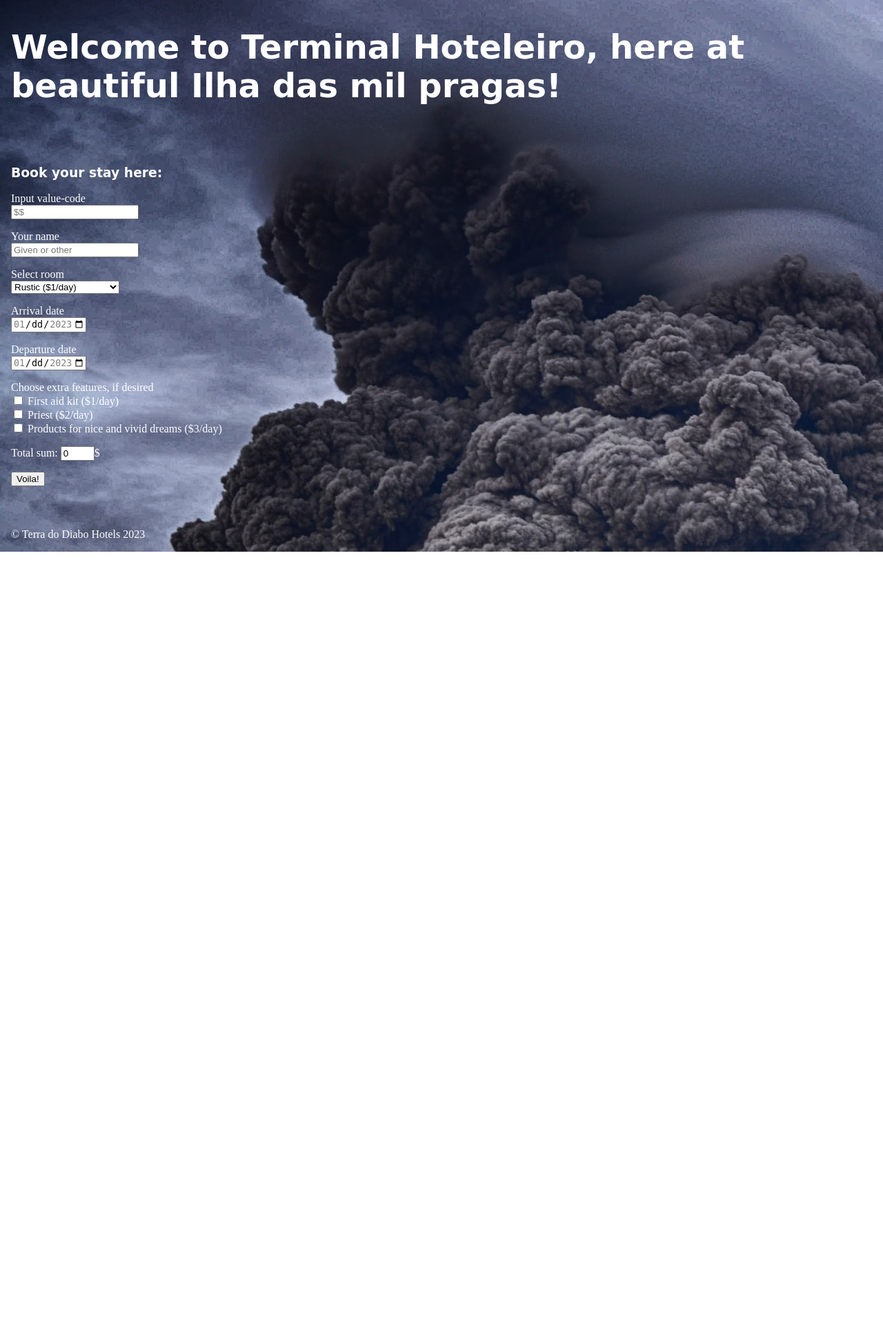
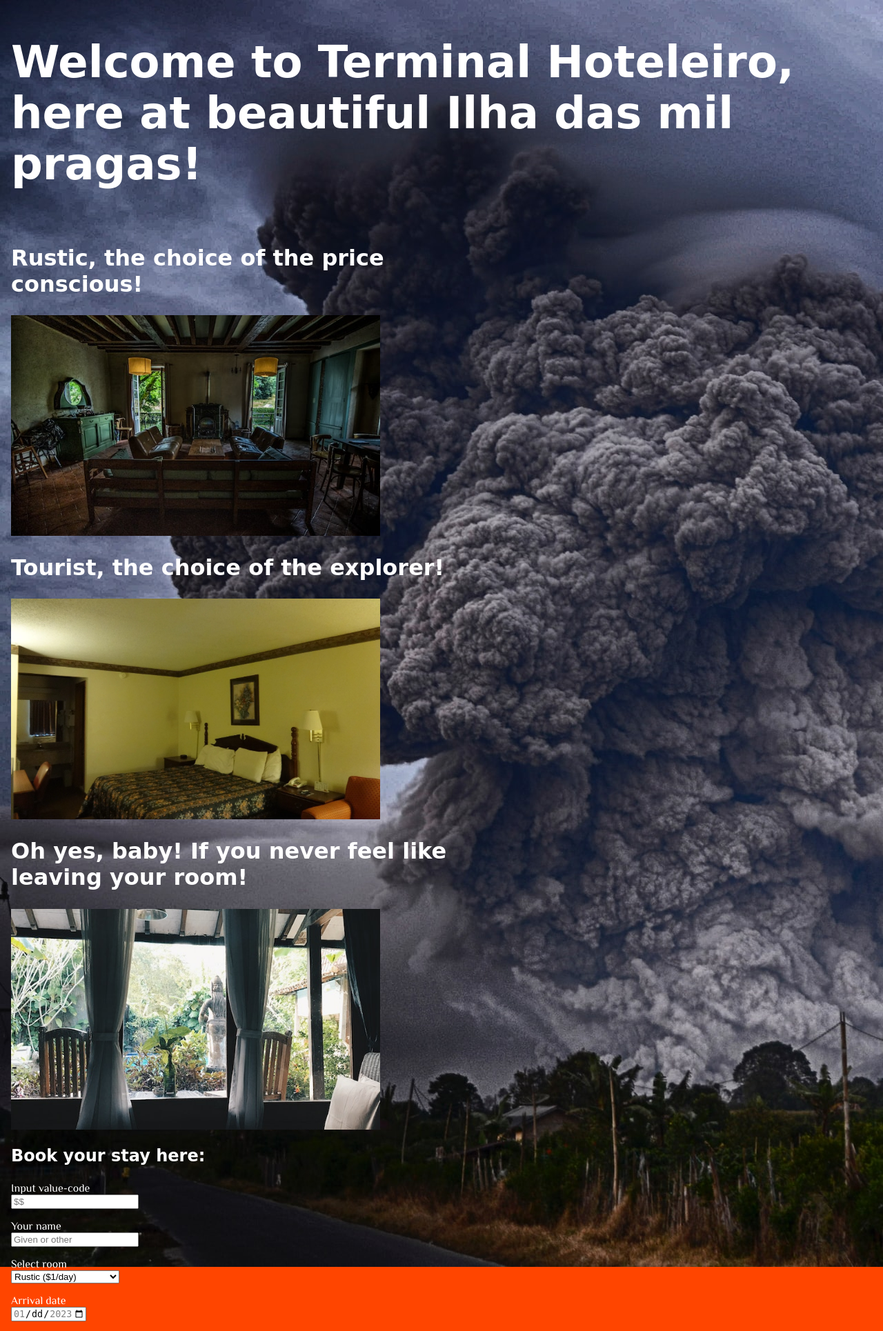
Before and after one commit to MagnusVV/Yrgopelago-MVV, a PHP site: template views/main.php in a window 1280 px wide. Shown: the top 1930 px of the page at 69% size. Before the commit the page ends 800 px from the top, so only its background shows below. Run offline with PHP 8.4, Linux system fonts and the light colour scheme; the template is opened without the code that fills it, so the values that code supplies are empty; data comes from the database, SQL or seed files in the repository; both versions use the stored data as it was after the commit; some web fonts are replaced.

Commit message:
Building and layout of webpage.

```diff
--- a/assets/styles/global.css
+++ b/assets/styles/global.css
@@ -1,25 +1,5 @@
 /* FONTS USED */
-
-@font-face {
-  font-family: 'Oswald-medium';
-  src: url('../fonts/Oswald-VariableFont_wght.woff') format('woff');
-  src: url('../fonts/Oswald-VariableFont_wght.woff2') format('woff2');
-  font-weight: 500;
-}
-
-@font-face {
-  font-family: 'Oswald-regular';
-  src: url('..//fonts/Oswald-VariableFont_wght.woff') format('woff');
-  src: url('../fonts/Oswald-VariableFont_wght.woff2') format('woff2');
-  font-weight: 400;
-}
-
-@font-face {
-  font-family: 'Montserrat-regular';
-  src: url('../fonts/Montserrat-VariableFont_wght.woff') format('woff');
-  src: url('../fonts/Montserrat-VariableFont_wght.woff2') format('woff2');
-  font-weight: 400;
-}
+@import url('https://fonts.googleapis.com/css2?family=Philosopher:ital,wght@0,400;0,700;1,400;1,700&display=swap');
 
 @import url('https://fonts.googleapis.com/css2?family=Moon+Dance&display=swap');
 
@@ -30,11 +10,19 @@ h3 {
 }
 
 h1 {
-  font-size: 3rem;
+  font-size: 4rem;
+}
+
+h2 {
+  font-size: 2rem;
+}
+
+h3 {
+  font-size: 1.5rem;
 }
 
 :root {
-  font-family: 'Montserrat-regular';
+  font-family: 'Philosopher', sans-serif;
   color: white;
 }
 
@@ -48,6 +36,7 @@ body {
   background-image: url('../images/yosh-ginsu-qexZLgMcbPc-unsplash.jpg');
   background-repeat: no-repeat;
   background-color: orangered;
+  width: 100vw;
   margin: 0 auto;
   height: 100vh;
   display: flex;
--- a/assets/styles/style.css
+++ b/assets/styles/style.css
@@ -4,6 +4,23 @@
 }
 
 .calendar,
-.roomPreviews {
-  width: 50%;
+.room-previews {
+  width: 100%;
 }
+
+.room-previews {
+  display: flex;
+  flex-direction: column;
+}
+
+.room-image-container {
+  width: 75%;
+  height: 40vh;
+}
+
+.room-image {
+  width: 100%;
+  height: 100%;
+  object-fit: cover;
+  object-position: center;
+}
--- a/views/main.php
+++ b/views/main.php
@@ -22,11 +22,22 @@ try {
     <section class="actions">
 
         <!-- Images and short info about rooms -->
-        <section class="roomPreviews">
+        <section class="room-previews">
 
-            <div id="room-1"></div>
-            <div id="room-2"></div>
-            <div id="room-3"></div>
+            <div id="room-1">
+                <h2>Rustic, the choice of the price conscious!</h2>
+                <div class="room-image-container ">
+                    <img class="room-image" src="../assets/images/yente-van-eynde-OmcrNPadXR4-unsplash.jpg" alt="A decripit room">
+                </div>
+            </div>
+            <div id="room-2">
+                <h2>Tourist, the choice of the explorer!</h2>
+                <div class="room-image-container "><img class="room-image" src="../assets/images/days-inn.webp" alt="A decripit room"></div>
+            </div>
+            <div id="room-3">
+                <h2>Oh yes, baby! If you never feel like leaving your room!</h2>
+                <div class="room-image-container "><img class="room-image" src="../assets/images/pexels-carmen-cobo-1103808.jpg" alt="A decripit room"></div>
+            </div>
 
         </section>
 
```
Also changed, not shown: assets/styles/calendar.css (deleted, +0 -116 lines), app/database/hoteldatabase.db, assets/images/days-inn.webp (added), assets/images/pexels-carmen-cobo-1103808.jpg (added), assets/images/yente-van-eynde-OmcrNPadXR4-unsplash.jpg (added).
